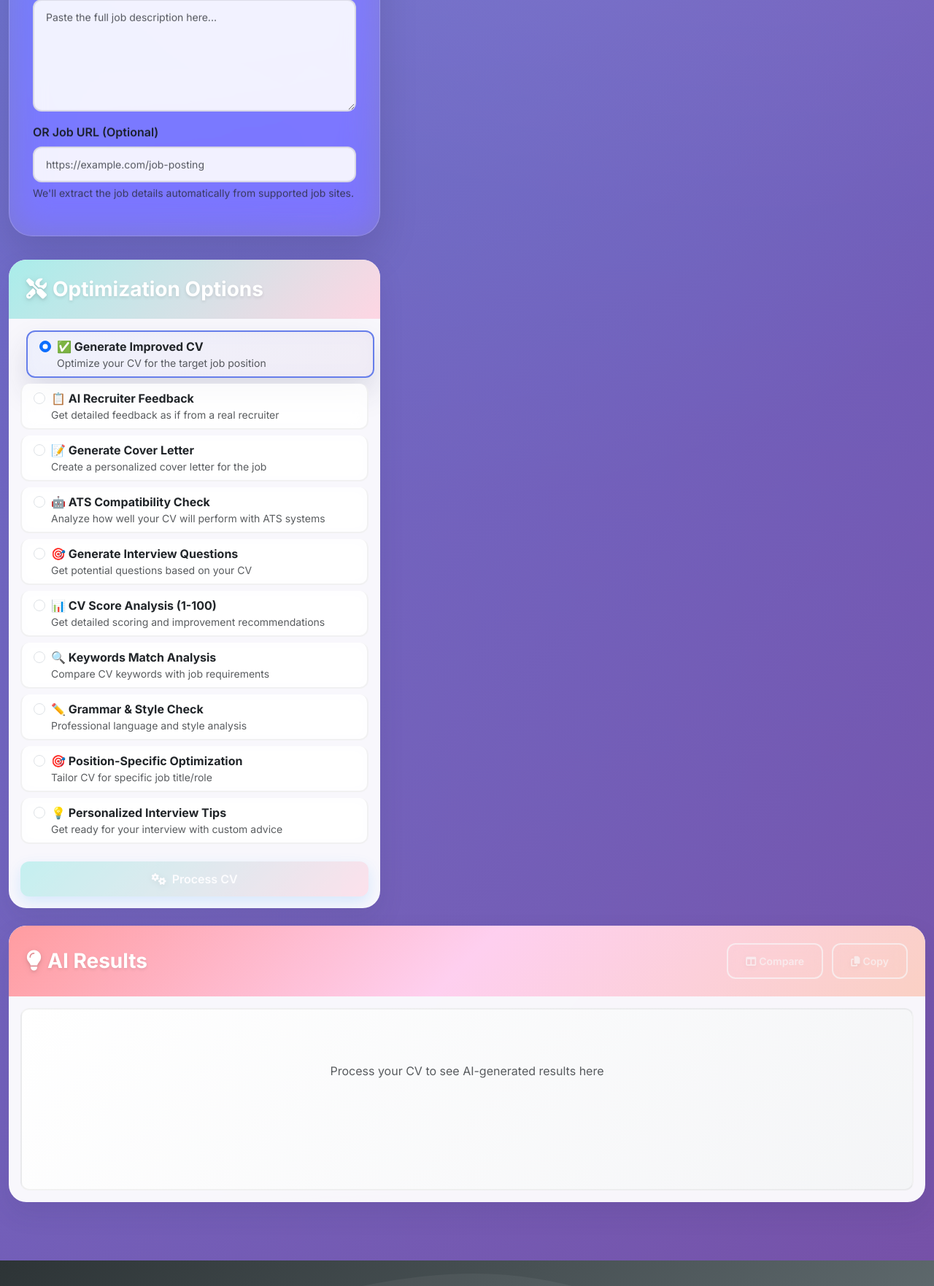
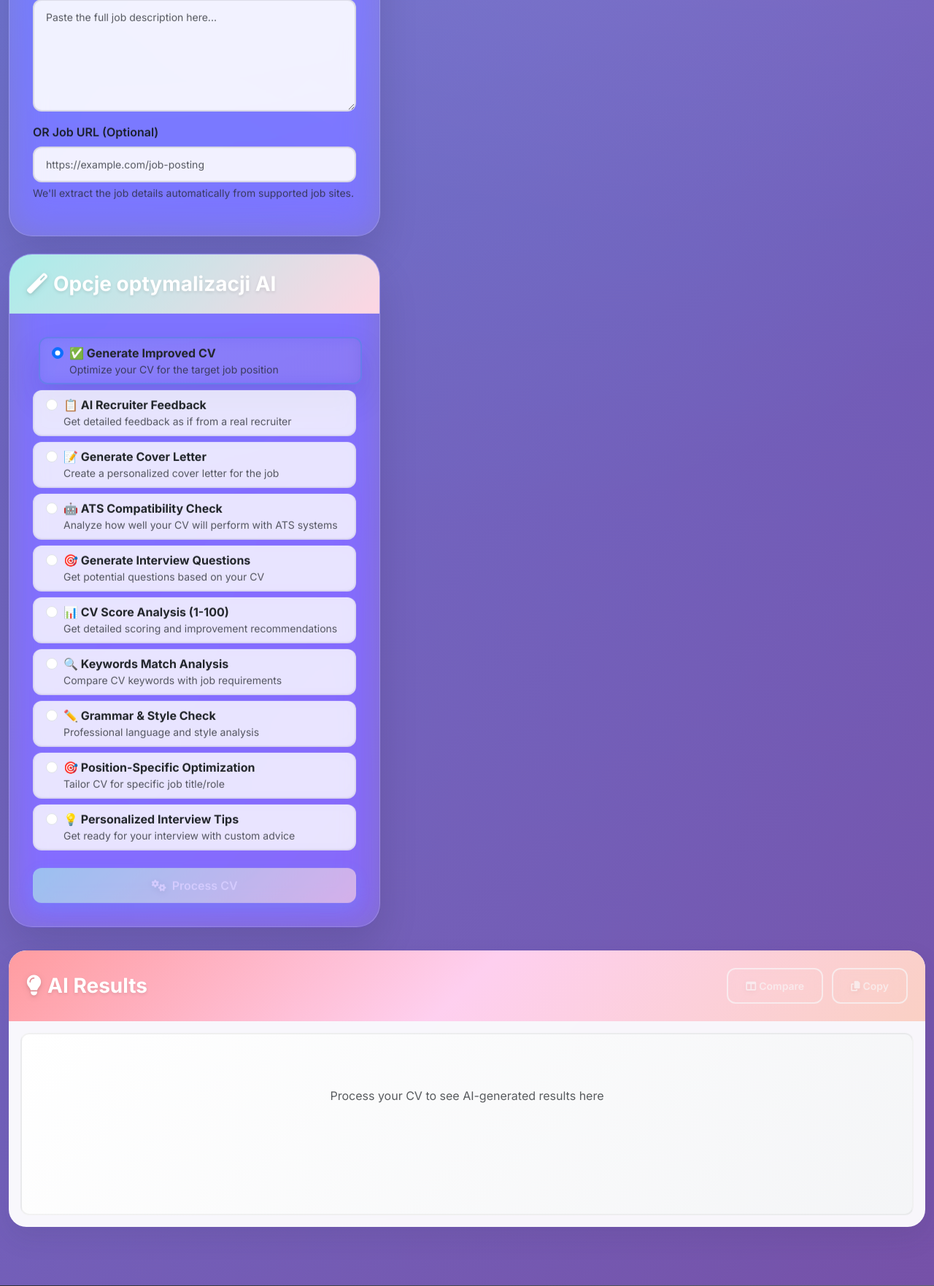
Before and after one commit to settham78th/CV-generator, a Flask app: page / in a window 1280 px wide. Shown: the part 2317-4080 px from the top of the page at 73% size. Run offline with Flask 3, Linux system fonts and the light colour scheme.

Commit message:
Enhance the look and feel of the optimization settings with fresh styling
Update optimization options card with new CSS classes and styling for improved UI/UX.

Replit-Commit-Author: Agent
Replit-Commit-Session-Id: b57907cd-c691-44ac-a17a-75e641751f2c

```diff
--- a/templates/index.html
+++ b/templates/index.html
@@ -160,11 +160,11 @@
             </div>
         </div>
 
-        <div class="card mb-4">
-            <div class="card-header bg-success text-white">
-                <h3 class="mb-0"><i class="fas fa-tools me-2"></i>Optimization Options</h3>
+        <div class="ultra-modern-card floating-element mb-4">
+            <div class="card-header" style="background: var(--gradient-success); border: none; border-radius: var(--border-radius-lg) var(--border-radius-lg) 0 0;">
+                <h3 class="mb-0 text-white"><i class="fas fa-magic me-2"></i>Opcje optymalizacji AI</h3>
             </div>
-            <div class="card-body">
+            <div class="card-body" style="padding: 2rem;">
                 <div class="list-group">
                     <label class="list-group-item d-flex gap-2">
                         <input class="form-check-input flex-shrink-0" type="radio" name="optimization-option" id="optimize" value="optimize" checked>
```
